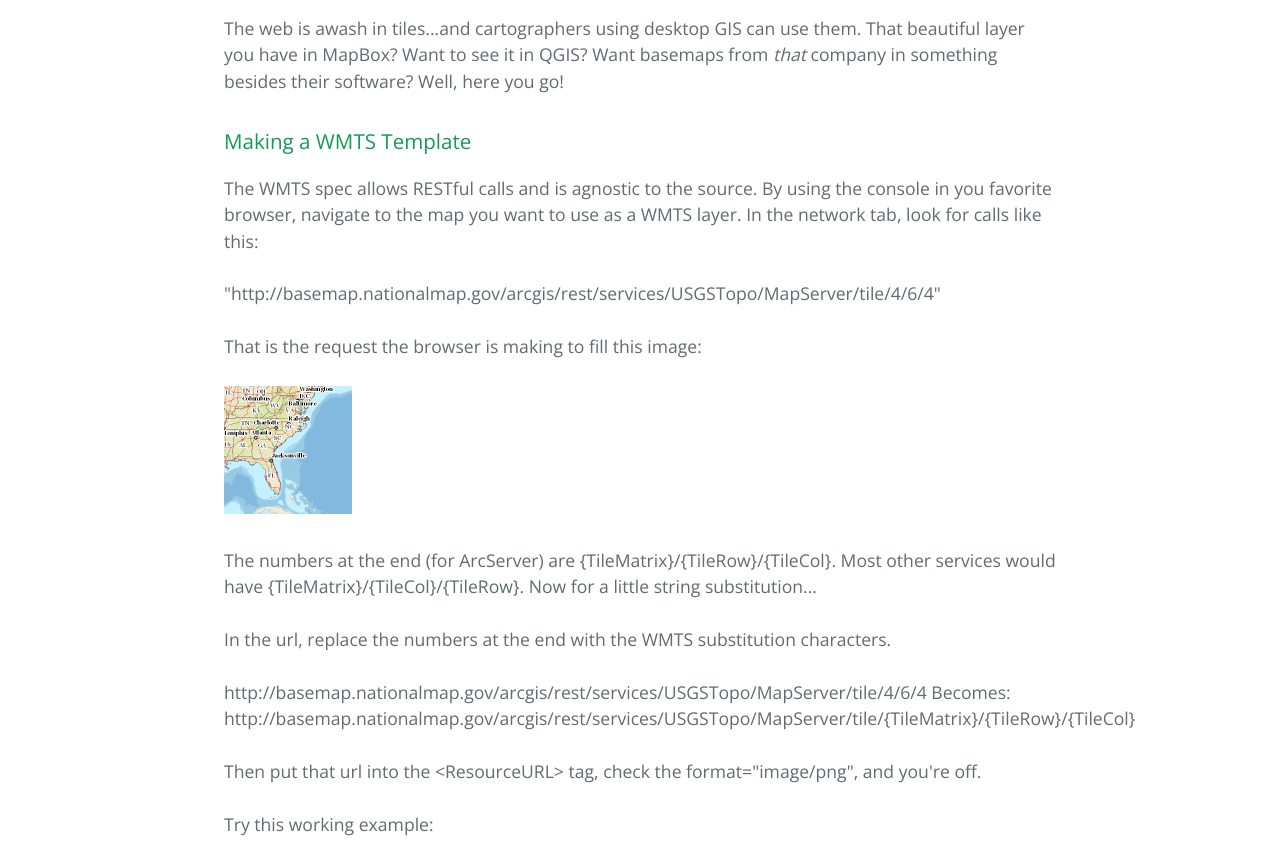
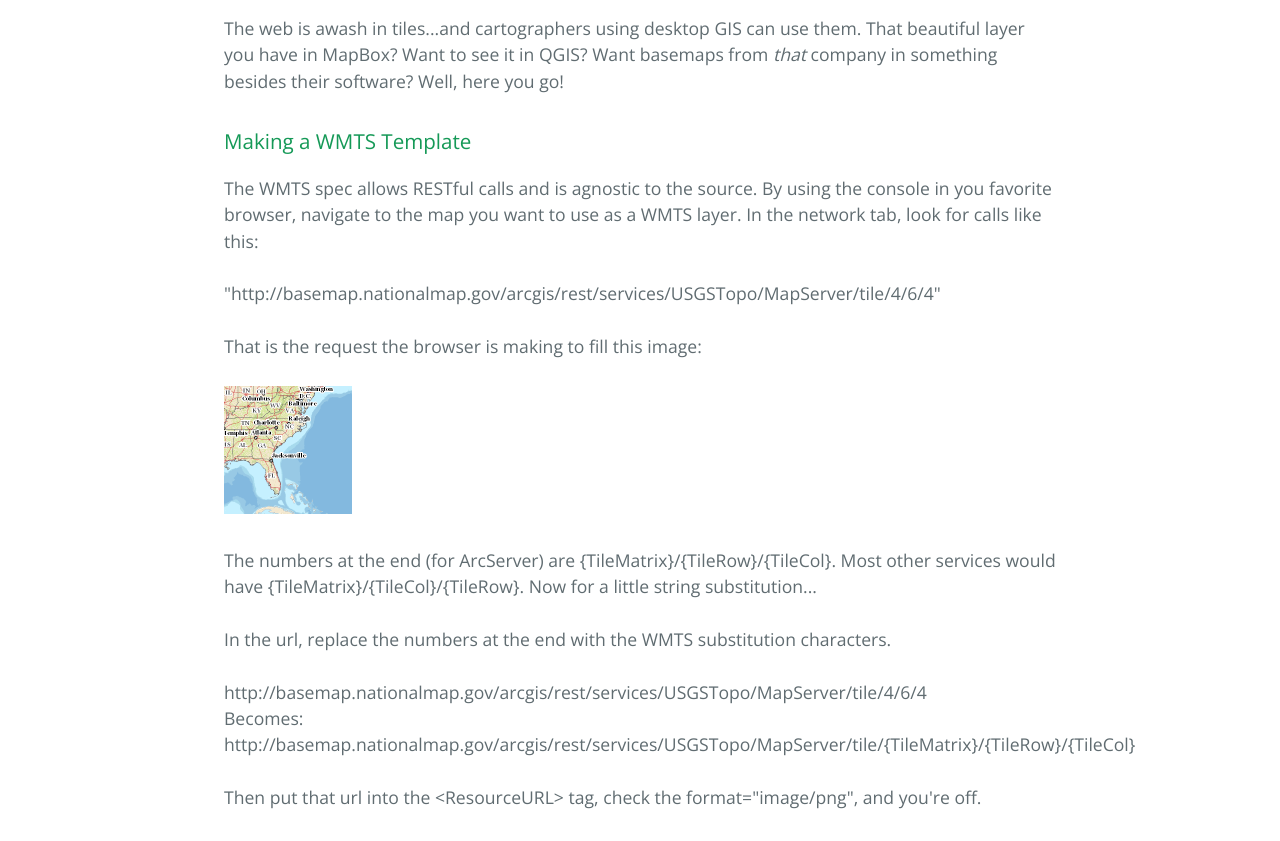
Before and after one commit to eyeNsky/tiles2wmts, a plain HTML site: page index.html in a window 1280 px wide. Shown: the part 448-1289 px from the top of the page. Drawn offline with nearby package versions, Linux system fonts and the light colour scheme.

Commit message:
Update index.html

```diff
--- a/index.html
+++ b/index.html
@@ -28,7 +28,7 @@
 <a id="designer-templates" class="anchor" href="#designer-templates" aria-hidden="true"><span class="octicon octicon-link"></span></a>Making a WMTS Template</h3>
 
 <p>The WMTS spec allows RESTful calls and is agnostic to the source. By using the console in you favorite browser, navigate to the map you want to use as a WMTS layer. In the network tab, look for calls like this:<br><br> "http://basemap.nationalmap.gov/arcgis/rest/services/USGSTopo/MapServer/tile/4/6/4" <br><br>That is the request the browser is making to fill this image: <br><br><img src="4.png" alt="USGS Image Tile" style="width:128px;height:128px;"> <br><br>  The numbers at the end (for ArcServer) are {TileMatrix}/{TileRow}/{TileCol}. Most other services would have {TileMatrix}/{TileCol}/{TileRow}. Now for a little string substitution...<br><br> In the url, replace the numbers at the end with the WMTS substitution characters. <br><br>
-      http://basemap.nationalmap.gov/arcgis/rest/services/USGSTopo/MapServer/tile/4/6/4
+      http://basemap.nationalmap.gov/arcgis/rest/services/USGSTopo/MapServer/tile/4/6/4<br>
       Becomes:
       http://basemap.nationalmap.gov/arcgis/rest/services/USGSTopo/MapServer/tile/{TileMatrix}/{TileRow}/{TileCol}<br><br>
       Then put that url into the  &ltResourceURL&gt tag, check the format="image/png", and you're off.<br><br>
```
